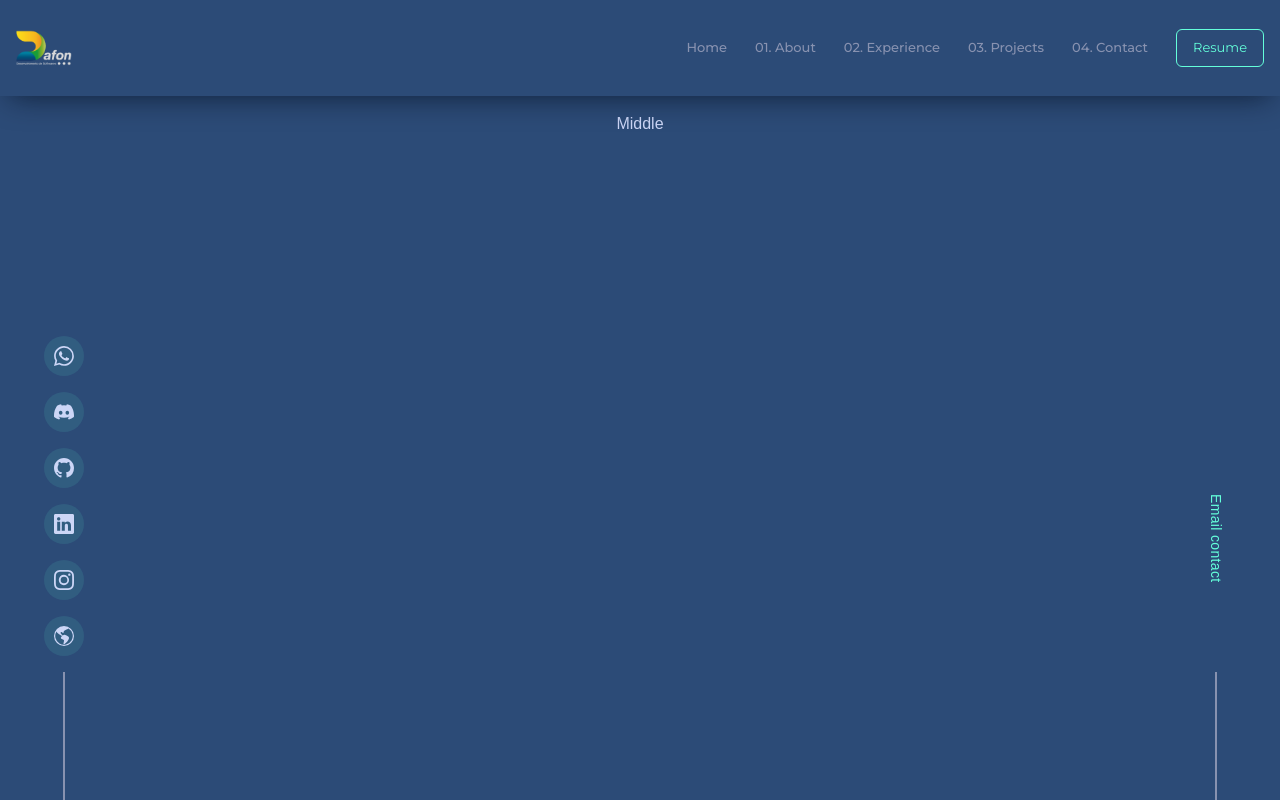
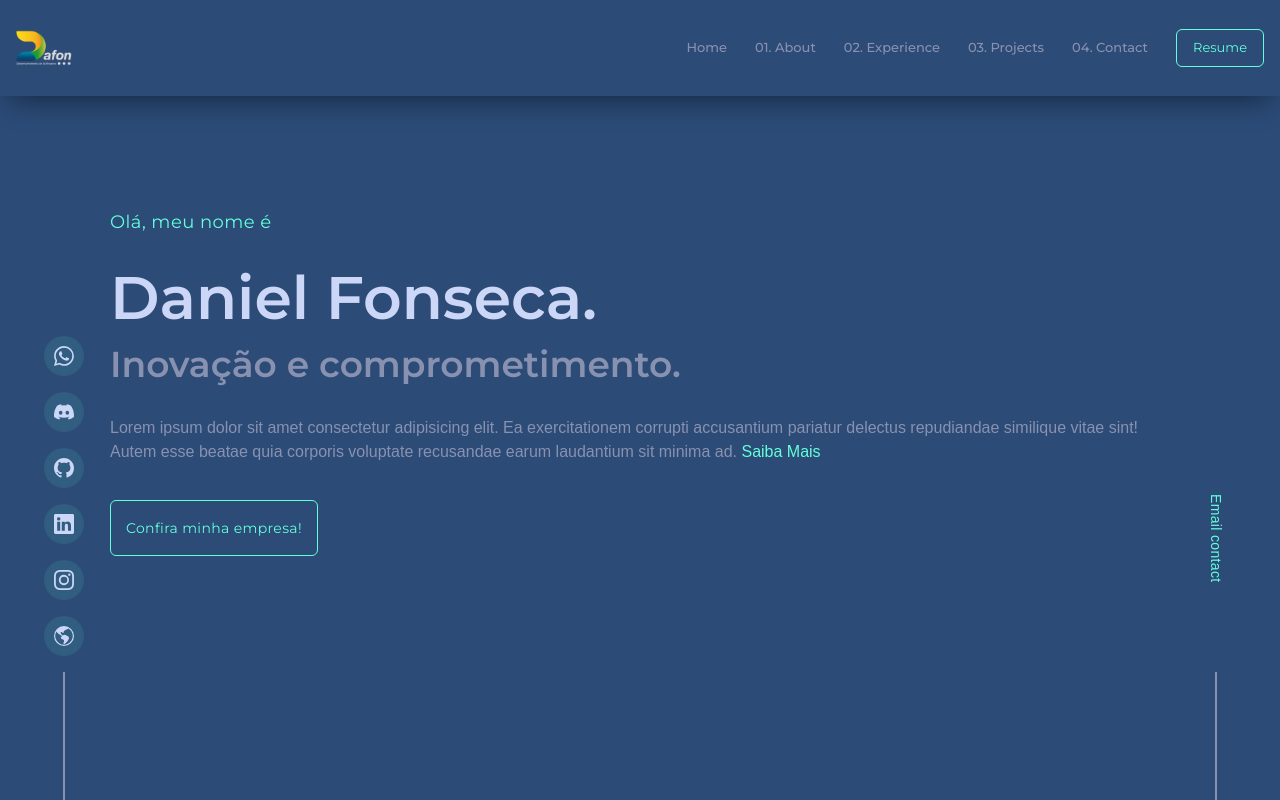
Before and after one commit to Daniel-Fonseca-da-Silva/portfolio-website, a Next.js app: page / in a window 1280 px wide. Built offline with nearby package versions, Linux system fonts and the light colour scheme; a web font is replaced by a local one.

Commit message:
feat: Implemented Banner base

```diff
--- /dev/null
+++ b/components/Banner.tsx
@@ -0,0 +1,58 @@
+import { motion } from "framer-motion";
+
+const Banner = () => {
+  return (
+    <section
+      id="home"
+      className="max-w-contentContainer mx-auto py-10 mdl:py-24 flex flex-col gap-4 lgl:gap-8 mdl:px-10 xl:px-4"
+    >
+      <motion.h3
+        initial={{ y: 10, opacity: 0 }}
+        animate={{ y: 0, opacity: 1 }}
+        transition={{ duration: 0.5, delay: 0.6 }}
+        className="text-lg font-titleFont tracking-wide text-textGreen"
+      >
+        Olá, meu nome é
+      </motion.h3>
+      <motion.h1
+        initial={{ y: 10, opacity: 0 }}
+        animate={{ y: 0, opacity: 1 }}
+        transition={{ duration: 0.5, delay: 0.6 }}
+        className="text-4xl lgl:text-6xl font-titleFont font-semibold flex flex-col"
+      >
+        Daniel Fonseca.{" "}
+        <span className="text-textDark mt-2 lgl:mt-4 text-4xl">
+          Inovação e comprometimento.
+        </span>
+      </motion.h1>
+      <motion.p
+        initial={{ y: 10, opacity: 0 }}
+        animate={{ y: 0, opacity: 1 }}
+        transition={{ duration: 0.5, delay: 0.8 }}
+        className="text-base md:max-w-[650px] text-textDark font-medium"
+      >
+        {" "}
+        Lorem ipsum dolor sit amet consectetur adipisicing elit. Ea
+        exercitationem corrupti accusantium pariatur delectus repudiandae
+        similique vitae sint! Autem esse beatae quia corporis voluptate
+        recusandae earum laudantium sit minima ad.{" "}
+        <a href="https://github.com/Daniel-Fonseca-da-Silva" target="_blank">
+          <span className="text-textGreen inline-flex relative cursor-pointer h-7 overflow-hidden group">
+            Saiba Mais
+            <span className="absolute w-full h-[1px] bg-textGreen left-0 bottom-1 -translate-x-[110%] group-hover:translate-x-0 transition-transform duration-500"></span>
+          </span>
+        </a>
+      </motion.p>
+      <motion.button
+        initial={{ y: 10, opacity: 0 }}
+        animate={{ y: 0, opacity: 1 }}
+        transition={{ duration: 0.5, delay: 0.9 }}
+        className="w-52 h-14 text-sm font-titleFont border border-textGreen rounded-md text-textGreen tracking-wide hover:bg-hoverColor duration-300"
+      >
+        Confira minha empresa!
+      </motion.button>
+    </section>
+  );
+};
+
+export default Banner;
--- a/pages/index.tsx
+++ b/pages/index.tsx
@@ -1,3 +1,4 @@
+import Banner from "@/components/Banner";
 import LeftSide from "@/components/LeftSide";
 import Navbar from "@/components/Navbar";
 import RightSide from "@/components/RightSide";
@@ -24,7 +25,15 @@
           >
             <LeftSide />
           </motion.div>
-          <div className="h-[88vh] mx-auto p-4">Middle</div>
+          <div className="h-[88vh] w-full mx-auto p-4">
+            <Banner />
+            {/* About */}
+            {/* Experience */}
+            {/* Projects */}
+            {/* Archive */}
+            {/* Contact */}
+            {/* Footer */}
+          </div>
           <motion.div
             initial={{ opacity: 0 }}
             animate={{ opacity: 1 }}
```
